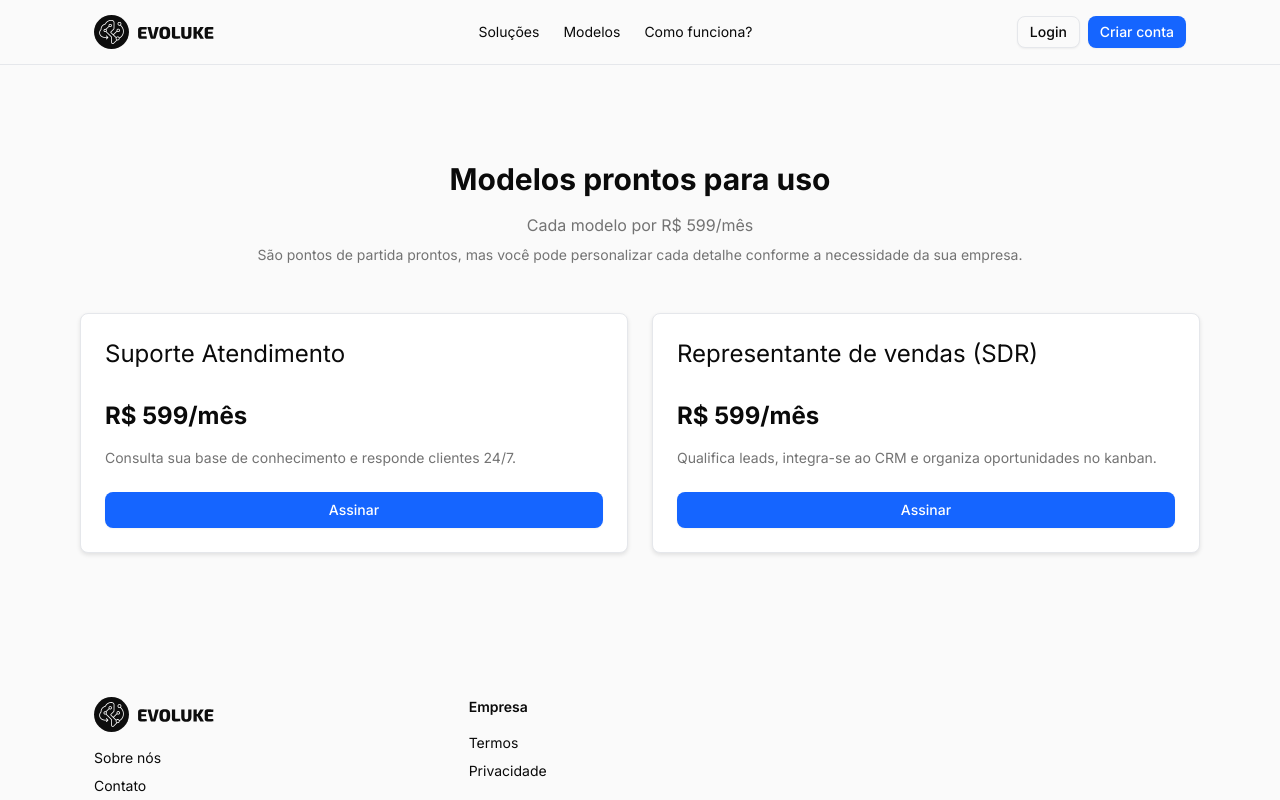
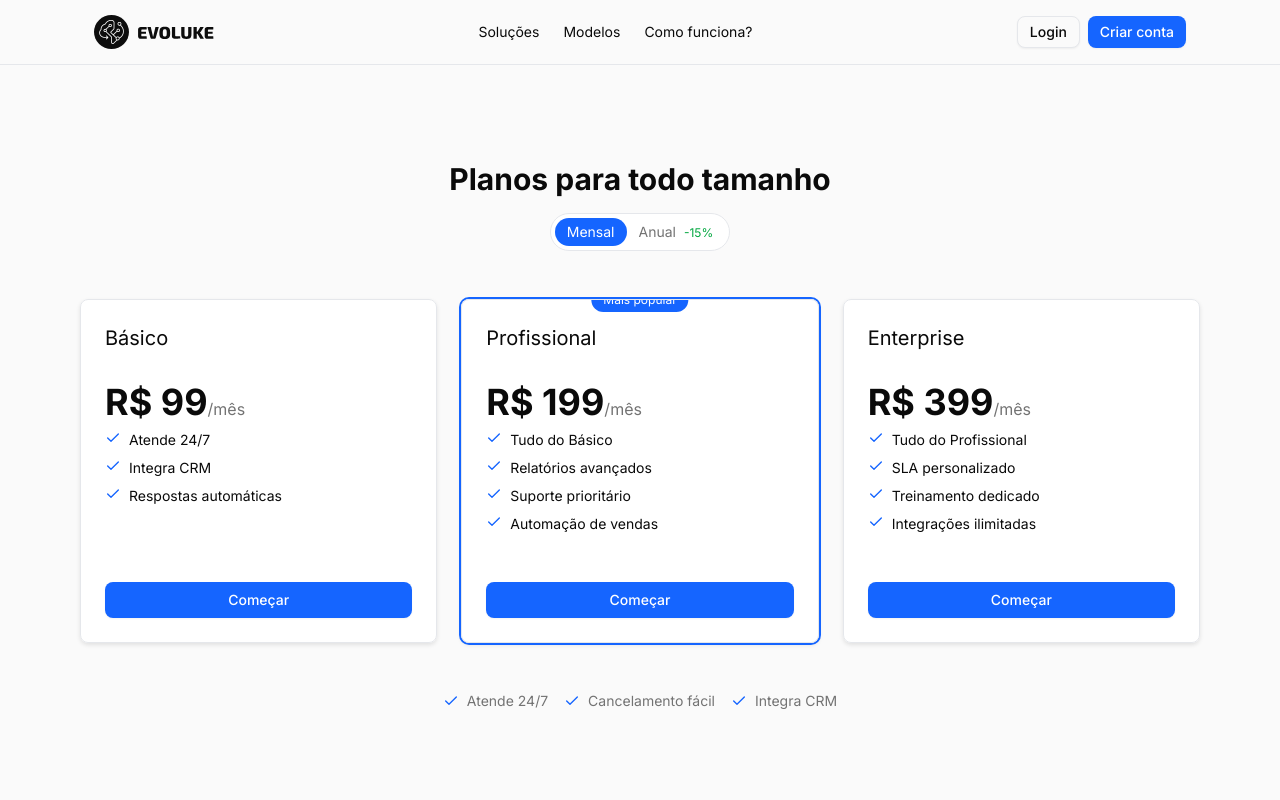
Before and after one commit to Evoluke/agent-plugandplay, a Next.js app: page /pricing in a window 1280 px wide. Shown: the top 800 px of the page. Built offline with nearby package versions, Linux system fonts and the light colour scheme.

Commit message:
feat: improve pricing layout with premium features

```diff
--- a/components/landing/Pricing.tsx
+++ b/components/landing/Pricing.tsx
@@ -1,6 +1,9 @@
 "use client";
 
+import { useState } from "react";
 import Link from "next/link";
+import { Check } from "lucide-react";
+import { cn } from "@/lib/utils";
 import { Button } from "@/components/ui/button";
 import {
   Card,
@@ -10,58 +13,144 @@ import {
   CardFooter,
 } from "@/components/ui/card";
 
-const models = [
+interface Plan {
+  name: string;
+  priceMonthly: number;
+  priceYearly: number;
+  features: string[];
+  popular?: boolean;
+}
+
+const plans: Plan[] = [
   {
-    name: "Suporte Atendimento",
-    description:
-      "Consulta sua base de conhecimento e responde clientes 24/7.",
+    name: "Básico",
+    priceMonthly: 99,
+    priceYearly: 999,
+    features: ["Atende 24/7", "Integra CRM", "Respostas automáticas"],
   },
   {
-    name: "Representante de vendas (SDR)",
-    description:
-      "Qualifica leads, integra-se ao CRM e organiza oportunidades no kanban.",
+    name: "Profissional",
+    priceMonthly: 199,
+    priceYearly: 1999,
+    popular: true,
+    features: [
+      "Tudo do Básico",
+      "Relatórios avançados",
+      "Suporte prioritário",
+      "Automação de vendas",
+    ],
+  },
+  {
+    name: "Enterprise",
+    priceMonthly: 399,
+    priceYearly: 3999,
+    features: [
+      "Tudo do Profissional",
+      "SLA personalizado",
+      "Treinamento dedicado",
+      "Integrações ilimitadas",
+    ],
   },
 ];
 
-const price = "R$ 599/mês";
 export default function Pricing() {
+  const [annual, setAnnual] = useState(false);
+
   return (
-    <section id="modelos" className="bg-[#FAFAFA] py-24">
+    <section id="pricing" className="bg-[#FAFAFA] py-24">
       <div className="container mx-auto max-w-6xl px-4">
         <h2 className="mb-4 text-center text-3xl font-bold">
-          Modelos prontos para uso
+          Planos para todo tamanho
         </h2>
-        <p className="mb-2 text-center text-muted-foreground">
-          Cada modelo por {price}
-        </p>
-        <p className="mb-12 text-center text-sm text-muted-foreground">
-          São pontos de partida prontos, mas você pode personalizar cada
-          detalhe conforme a necessidade da sua empresa.
-        </p>
-        <ul className="grid gap-6 sm:grid-cols-2" role="list">
-          {models.map(({ name, description }) => (
-            <li key={name} role="listitem">
-              <Card className="flex flex-col transition-transform transition-shadow hover:-translate-y-1 hover:shadow-lg">
+        <div className="mb-12 flex justify-center">
+          <div className="inline-flex rounded-full border bg-white/90 p-1 backdrop-blur">
+            <button
+              className={cn(
+                "px-3 py-1 text-sm rounded-full transition-all",
+                !annual
+                  ? "bg-primary text-white"
+                  : "text-muted-foreground"
+              )}
+              onClick={() => setAnnual(false)}
+            >
+              Mensal
+            </button>
+            <button
+              className={cn(
+                "px-3 py-1 text-sm rounded-full transition-all",
+                annual ? "bg-primary text-white" : "text-muted-foreground"
+              )}
+              onClick={() => setAnnual(true)}
+            >
+              Anual <span className="ml-1 text-xs text-green-600">-15%</span>
+            </button>
+          </div>
+        </div>
+        <ul className="grid gap-6 md:grid-cols-3" role="list">
+          {plans.map((plan) => (
+            <li key={plan.name} role="listitem">
+              <Card
+                className={cn(
+                  "group relative flex h-full flex-col overflow-hidden border bg-white/90 backdrop-blur transition-all hover:-translate-y-1 hover:shadow-xl",
+                  plan.popular ? "ring-2 ring-primary" : "border-gray-200"
+                )}
+              >
+                {plan.popular && (
+                  <span className="absolute left-1/2 top-0 -translate-x-1/2 -translate-y-1/2 rounded-full bg-primary px-3 py-1 text-xs text-white">
+                    Mais popular
+                  </span>
+                )}
                 <CardHeader>
-                  <CardTitle className="text-2xl">{name}</CardTitle>
+                  <CardTitle className="text-xl">{plan.name}</CardTitle>
                 </CardHeader>
-                <CardContent className="flex-grow">
-                  <p className="mb-4 text-2xl font-bold">{price}</p>
-                  <p className="text-sm text-muted-foreground">{description}</p>
+                <CardContent className="flex flex-col flex-grow">
+                  <p className="mb-2 text-4xl font-bold">
+                    R$ {annual ? plan.priceYearly : plan.priceMonthly}
+                    <span className="text-base font-normal text-muted-foreground">
+                      /{annual ? "ano" : "mês"}
+                    </span>
+                  </p>
+                  {annual && (
+                    <p className="mb-4 text-xs text-green-600">Economize 15%</p>
+                  )}
+                  <ul className="mb-6 space-y-2">
+                    {plan.features.map((feature) => (
+                      <li key={feature} className="flex items-start text-sm">
+                        <Check className="mr-2 h-4 w-4 text-primary" />
+                        {feature}
+                      </li>
+                    ))}
+                  </ul>
                 </CardContent>
                 <CardFooter>
                   <Link
                     href="/signup"
                     className="w-full"
-                    aria-label={`Assinar o modelo ${name}`}
+                    aria-label={`Assinar o plano ${plan.name}`}
                   >
-                    <Button className="w-full">Assinar</Button>
+                    <Button className="w-full transition-colors group-hover:bg-primary/90">
+                      Começar
+                    </Button>
                   </Link>
                 </CardFooter>
               </Card>
             </li>
           ))}
         </ul>
+        <div className="mt-12 flex flex-col items-center justify-center gap-4 text-sm text-muted-foreground md:flex-row">
+          <div className="flex items-center gap-2">
+            <Check className="h-4 w-4 text-primary" />
+            Atende 24/7
+          </div>
+          <div className="flex items-center gap-2">
+            <Check className="h-4 w-4 text-primary" />
+            Cancelamento fácil
+          </div>
+          <div className="flex items-center gap-2">
+            <Check className="h-4 w-4 text-primary" />
+            Integra CRM
+          </div>
+        </div>
       </div>
     </section>
   );
--- a/src/app/pricing/page.tsx
+++ b/src/app/pricing/page.tsx
@@ -1,4 +1,5 @@
 import Pricing from "@/components/landing/Pricing";
+import FAQ from "@/components/landing/FAQ";
 import Header from "@/components/landing/Header";
 import Footer from "@/components/landing/Footer";
 import type { Metadata } from "next";
@@ -14,6 +15,7 @@ export default function PricingPage() {
       <Header />
       <main className="flex flex-col">
         <Pricing />
+        <FAQ />
       </main>
       <Footer />
     </>
```
